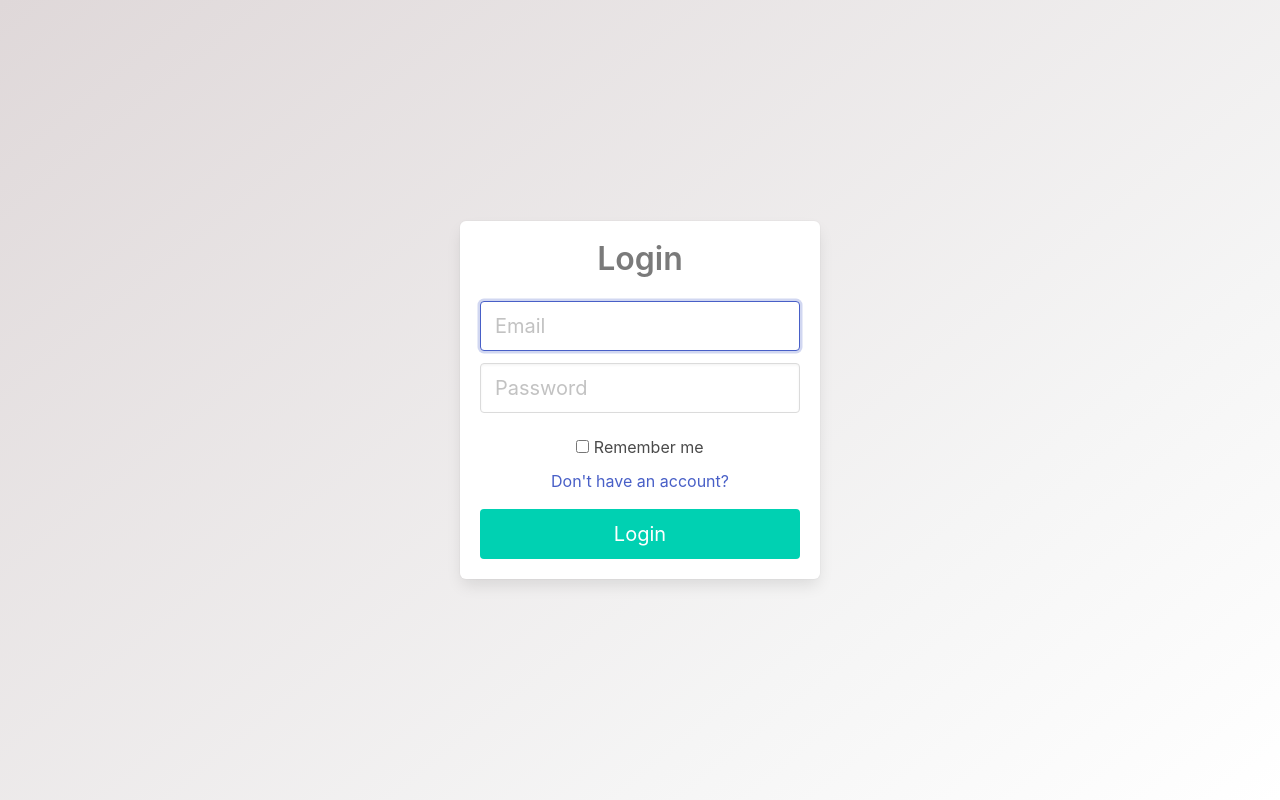
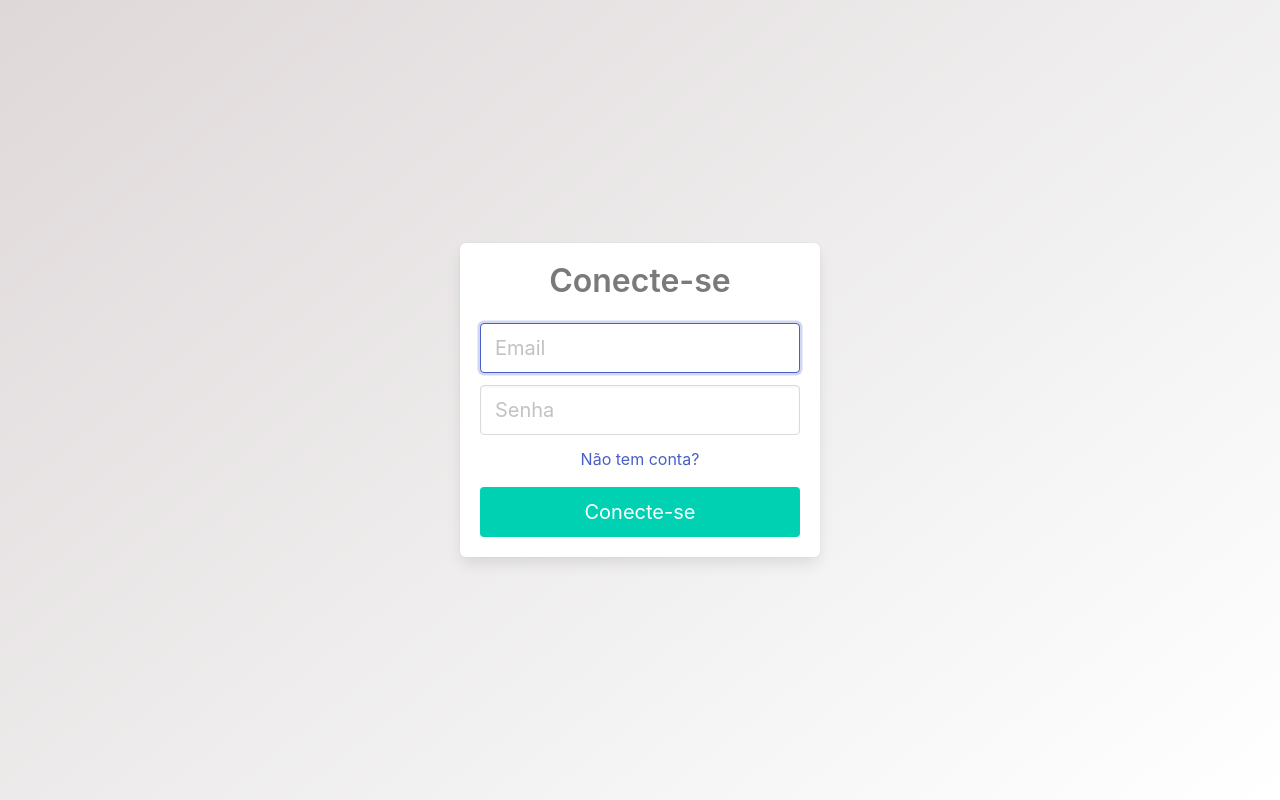
Before and after one commit to decyphr-net/learnr, a Django app: page /accounts/login/ in a window 1280 px wide. Run offline with Django 3.2, Linux system fonts and the light colour scheme.

Commit message:
Translate pages to Portuguese

```diff
--- a/accounts/templates/login.html
+++ b/accounts/templates/login.html
@@ -6,7 +6,7 @@
     <div class="container has-text-centered">
       <div class="column is-4 is-offset-4">
         <div class="box">
-          <h3 class="title has-text-grey">Login</h3>
+          <h3 class="title has-text-grey">Conecte-se</h3>
 
           <form method="POST" action="{% url 'login' %}">
             {% csrf_token %}
@@ -17,17 +17,13 @@
             </div>
             <div class="field">
               <div class="control">
-                <input class="input is-medium" name="password" type="password" placeholder="Password">
+                <input class="input is-medium" name="password" type="password" placeholder="Senha">
               </div>
             </div>
-            <label class="checkbox m-3">
-              <input type="checkbox">
-                Remember me
-            </label>
             <div class="is-block mb-4">
-              <a class="has-text-link" href="{% url 'register' %}">Don't have an account?</a>
+              <a class="has-text-link" href="{% url 'register' %}">Não tem conta?</a>
             </div>
-            <button class="button is-medium is-block is-primary is-fullwidth">Login</button>
+            <button class="button is-medium is-block is-primary is-fullwidth">Conecte-se</button>
           </form>
         </div>
 
--- a/accounts/templates/register.html
+++ b/accounts/templates/register.html
@@ -32,9 +32,9 @@
               </div>
             </div>
             <div class="is-block mb-4 mt-5">
-              <a class="has-text-link" href="{% url 'login' %}">Have an account?</a>
+              <a class="has-text-link" href="{% url 'login' %}">Já tem conta?</a>
             </div>
-            <button class="button is-block is-primary is-medium is-fullwidth">Register</button>
+            <button class="button is-block is-primary is-medium is-fullwidth">Registrar</button>
           </form>
         </div>
 
--- a/courseware/templates/unit.html
+++ b/courseware/templates/unit.html
@@ -58,8 +58,8 @@
 </div>
 <div class="is-12 is-block">
   <nav class="pagination is-center is-block" role="navigation" aria-label="pagination">
-    <a class="pagination-previous" href="/course/unit/{{ unit.id|add:'-1'}}?current={{unit.id|add:'-1'}}">Previous</a>
-    <a class="pagination-next" href="/course/unit/{{ unit.id|add:'1'}}?current={{unit.id}}">Next page</a>
+    <a class="pagination-previous" href="/course/unit/{{ unit.id|add:'-1'}}?current={{unit.id|add:'-1'}}">Anterior</a>
+    <a class="pagination-next" href="/course/unit/{{ unit.id|add:'1'}}?current={{unit.id}}">Próximo</a>
   </nav>
 </div>
 
```
